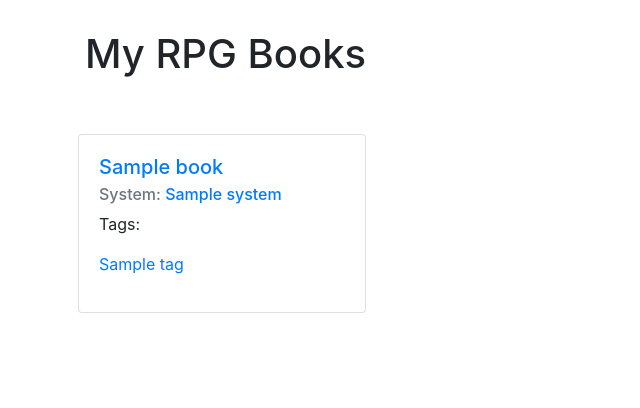
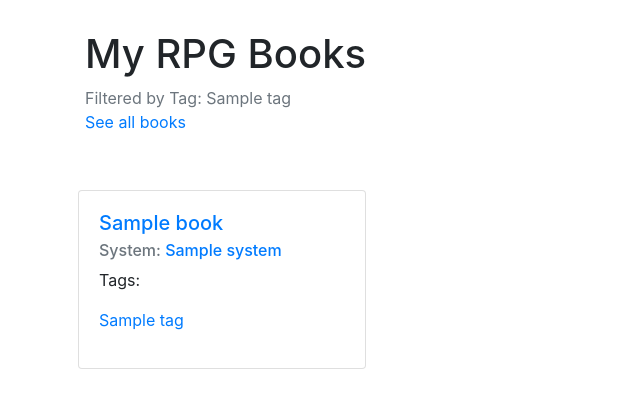
Before and after one commit to philippe-lemaire/rpgbooks.legendesdelatable.fr, a Django app: a page that uses books/templates/books/book_list.html in a window 1280 px wide. Shown: the part 56-464 px from the top of the page, without its empty margins (0-640 px from the left). Run offline with Django 4.2, Linux system fonts and the light colour scheme; tables that the repository leaves empty hold one stand-in row (values such as "Sample post"); some libraries are stand-ins or nearby versions.

Commit message:
filter indicator

```diff
--- a/books/templates/books/book_list.html
+++ b/books/templates/books/book_list.html
@@ -4,6 +4,8 @@
 {% block title %}My RPG Books{% endblock title %}
 {% block content %}
 <h1>My RPG Books</h1>
+{% if filtered_by %}<p class="text-muted">Filtered by {{filtered_by}}<br><a href="{% url 'books:index' %}">See all
+    books</a></p>{% endif %}
 
 <div class="row mt-5">
   {% for book in books %}
--- a/books/views.py
+++ b/books/views.py
@@ -23,15 +23,16 @@ def books_by_system_view(request, slug):
     system = System.objects.filter(slug=slug)[0]
     queryset = Book.objects.filter(system=system)
     template_name = "books/book_list.html"
-    context = {"books": queryset}
+    context = {"books": queryset, "filtered_by": f"System: {system}"}
     return render(request, template_name, context)
 
 
 def books_by_tag_view(request, slug):
-    tag = Tag.objects.filter(slug=slug)[0].slug
-    queryset = Book.objects.filter(tags__slug=tag)
+    tag = Tag.objects.filter(slug=slug)[0]
+    slug = tag.slug
+    queryset = Book.objects.filter(tags__slug=slug)
     template_name = "books/book_list.html"
-    context = {"books": queryset}
+    context = {"books": queryset, "filtered_by": f"Tag: {tag}"}
     return render(request, template_name, context)
 
 
```
